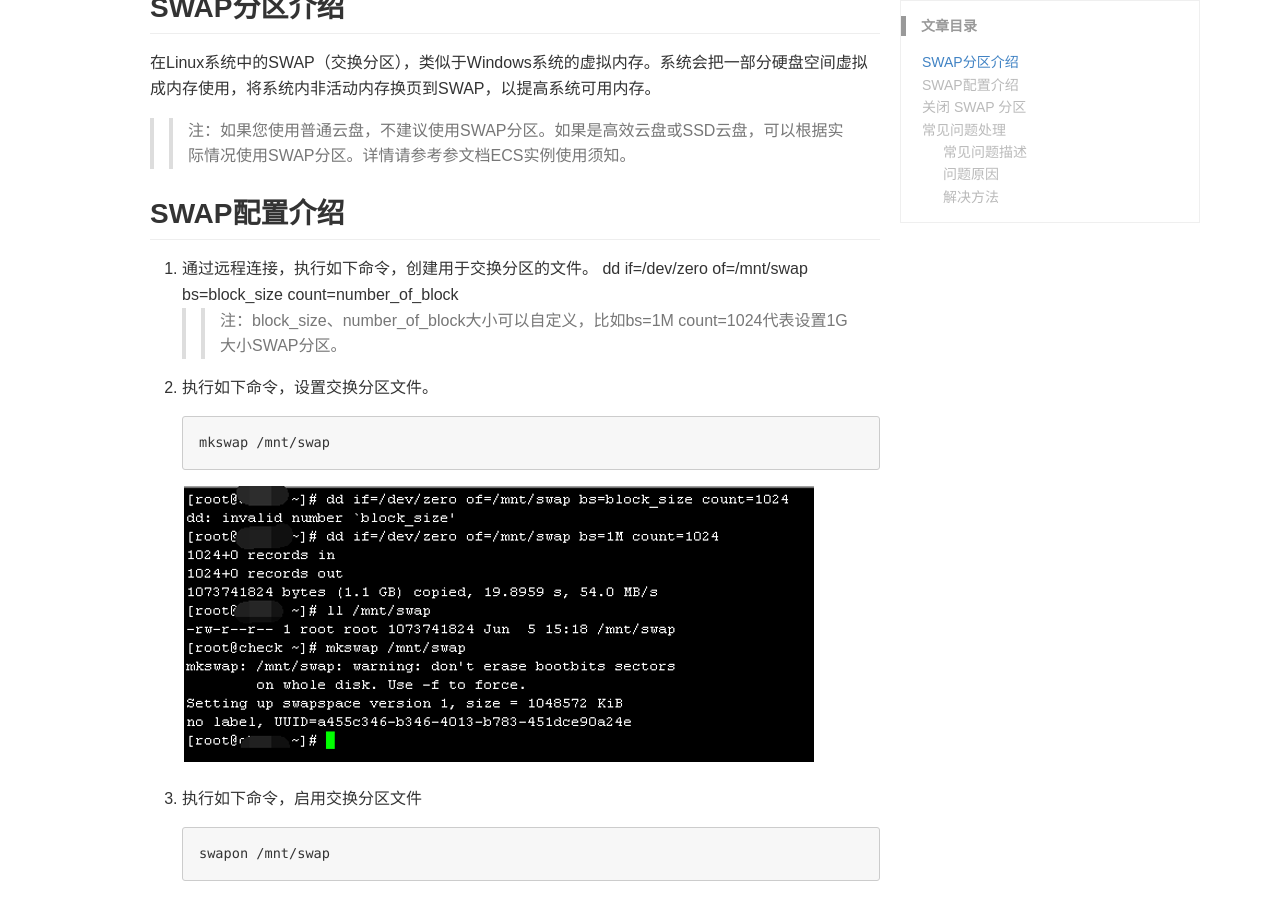
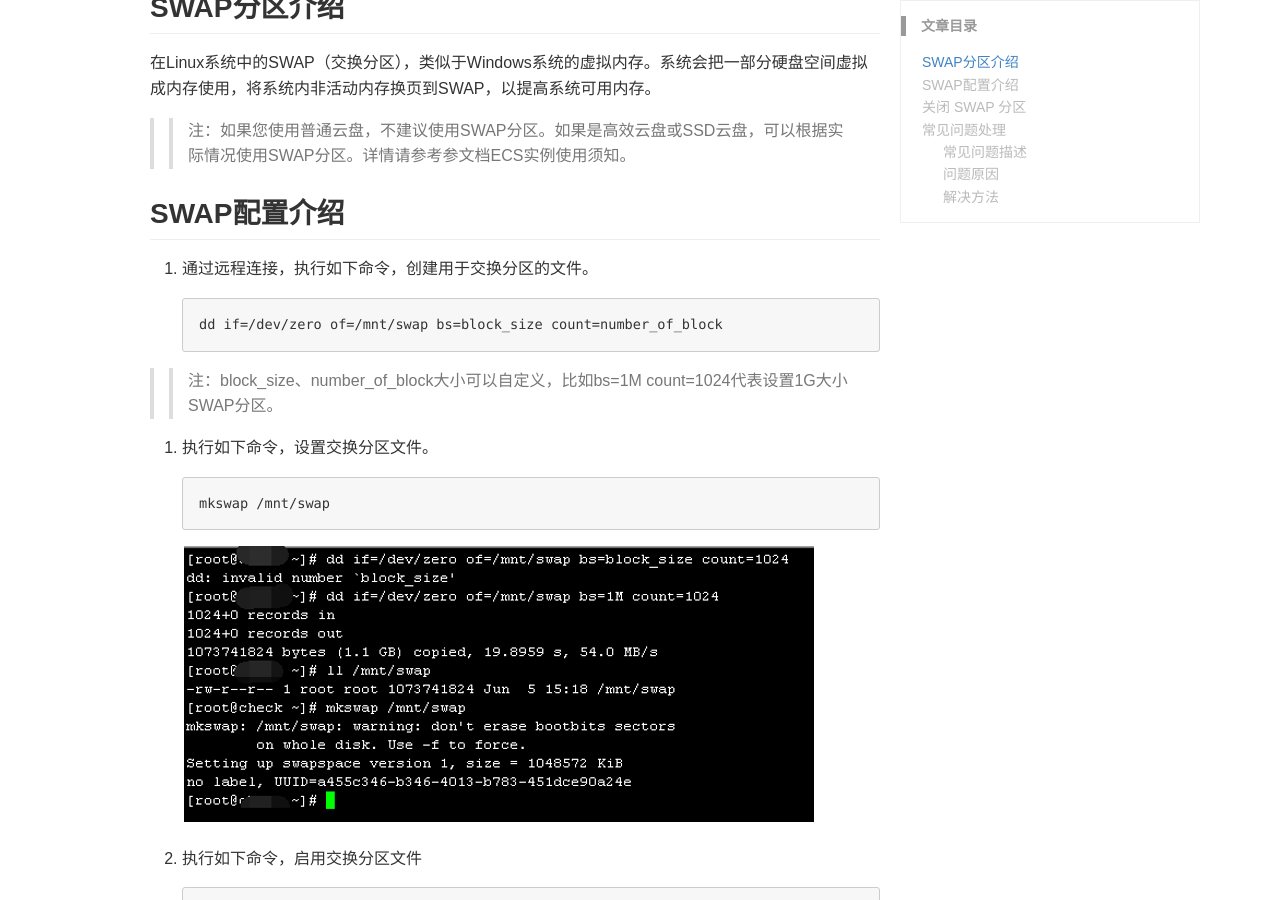
Before and after one commit to runningwater/runningwater.github.io, a Jekyll site: the page built from _posts/blog/2019-10-21-Linux Swap.md, in a window 1280 px wide and 900 px high, scrolled down 571 px. Built offline with Jekyll 4.4.1, drawn with Linux system fonts in a browser that asks for light colours; comment, search, counter and statistics services are not loaded; part of the change alters nothing that is shown; some of the changed text lies outside the part shown.

Commit message:
fixed some problem

````diff
--- a/_posts/blog/2019-10-21-Linux Swap.md
+++ b/_posts/blog/2019-10-21-Linux Swap.md
@@ -22,7 +22,9 @@ keywords: Linux, swap， 交换分区
 
 ## SWAP配置介绍
 1. 通过远程连接，执行如下命令，创建用于交换分区的文件。
+
    	dd if=/dev/zero of=/mnt/swap bs=block_size count=number_of_block
+
  >> 注：block_size、number_of_block大小可以自定义，比如bs=1M count=1024代表设置1G大小SWAP分区。
 
 2. 执行如下命令，设置交换分区文件。
@@ -47,11 +49,12 @@ keywords: Linux, swap， 交换分区
 	![fstab](/images/posts/fstab.png)
 
 5. 执行如下命令，临时修改swappiness参数值，此处以空闲内存少于10%时才使用SWAP分区为例。
-  >> 提示：在Linux系统中，可以通过查看/proc/sys/vm/swappiness内容的值来确定系统对SWAP分区的使用原则。当 swappiness内容的值为0时，表示最大限度地使用物理内存，物理内存使用完毕后，才会使用SWAP分区。当swappiness内容的值为100时，表示积极地使用SWAP分区，并且把内存中的数据及时地置换到SWAP分区。查看修改前为0，需要在物理内存使用完毕后才会使用SWAP分区。
 
-  	echo 10 >/proc/sys/vm/swappiness
+   >> 提示：在Linux系统中，可以通过查看/proc/sys/vm/swappiness内容的值来确定系统对SWAP分区的使用原则。当 swappiness内容的值为0时，表示最大限度地使用物理内存，物理内存使用完毕后，才会使用SWAP分区。当swappiness内容的值为100时，表示积极地使用SWAP分区，并且把内存中的数据及时地置换到SWAP分区。查看修改前为0，需要在物理内存使用完毕后才会使用SWAP分区。
 
-	![echo_10](/images/posts/echo_10.png)
+   ```echo 10 >/proc/sys/vm/swappiness```
+
+   ![echo_10](/images/posts/echo_10.png)
 
 6. 若需要永久修改此配置，在系统重启之后也生效的话，通过vim命令编辑/etc/sysctl.conf文件，并增加如下内容
 
@@ -69,17 +72,21 @@ keywords: Linux, swap， 交换分区
    	free -m
 
    系统显示类似如下
+
    ![free_m_1](/images/posts/free_m.png)
 
 2. 执行如下命令，关闭SWAP分区。
+
    	swapoff [$SWAP_File]
 
    >> 注：[$SWAP_File]SWAP分区标识。
 
    系统显示类似如下。
+
    ![](/images/posts/swapoff.png)
 
 3. 通过vim命令，修改/etc/fstab文件，删除或注释相关配置，取消SWAP的自动挂载，系统显示类似如下。
+
    ![](/images/posts/swapoff_1.png)
 
 4. 执行如下命令，确认SWAP分区已经关闭。
@@ -87,6 +94,7 @@ keywords: Linux, swap， 交换分区
    	free -m
 
    系统显示类似如下
+
    ![](/images/posts/free_m_1.png)
 
 5. 执行如下命令，临时修改`swappiness`参数值。此处以空闲内存为**0%**为例。
````
